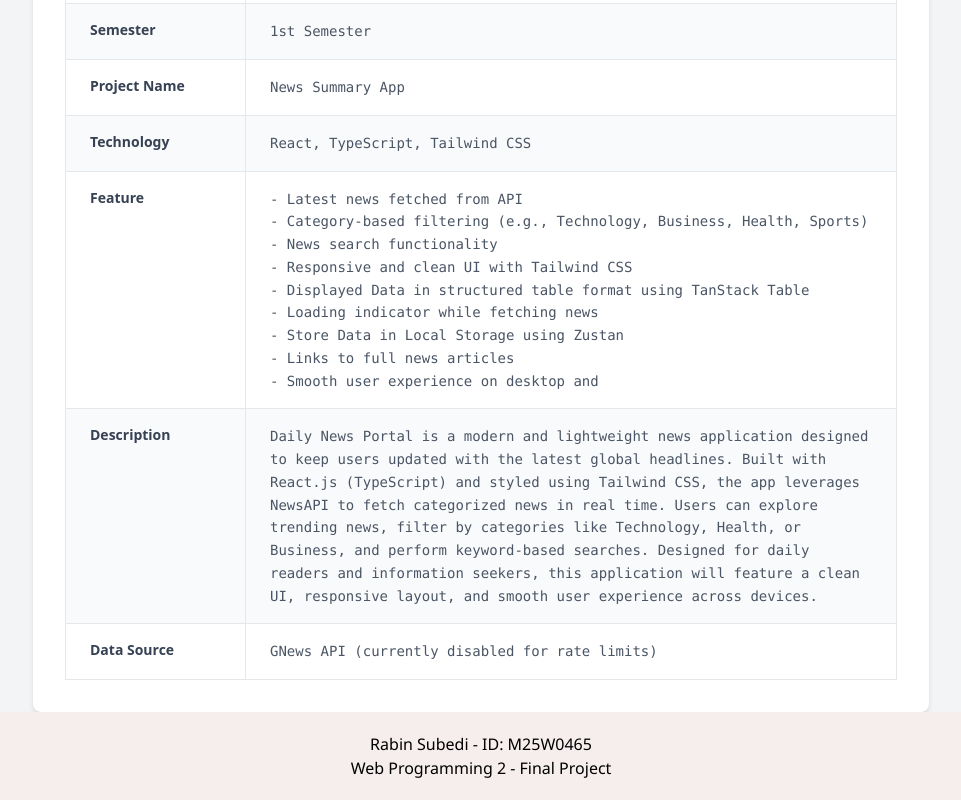
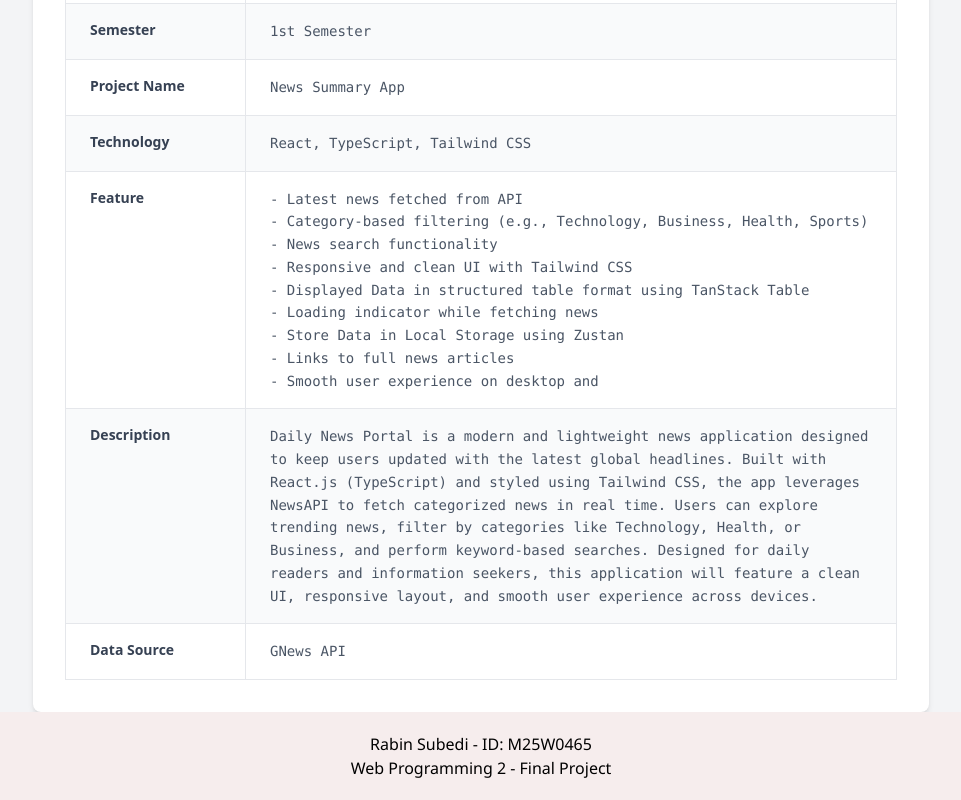
Before and after one commit to Rabinsubedii/NewsPortal, a React (Vite) app: page /summary in a window 1280 px wide. Shown: the part 398-1198 px from the top of the page, without its empty margins (159-1120 px from the left). Built offline with nearby package versions, Linux system fonts and the light colour scheme.

Commit message:
Update Summary Page

```diff
--- a/src/pages/ProjectSummary.tsx
+++ b/src/pages/ProjectSummary.tsx
@@ -59,7 +59,7 @@ const staticData: ProjectInfo[] = [
   },
   {
     label: "Data Source",
-    description: "GNews API (currently disabled for rate limits)",
+    description: "GNews API"
   },
 ];
 
```
